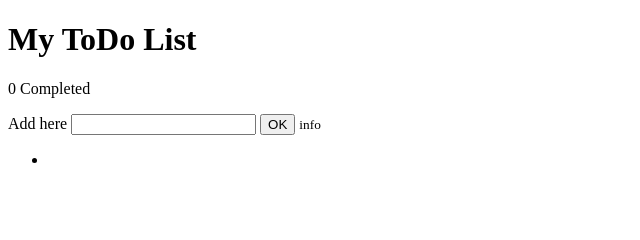
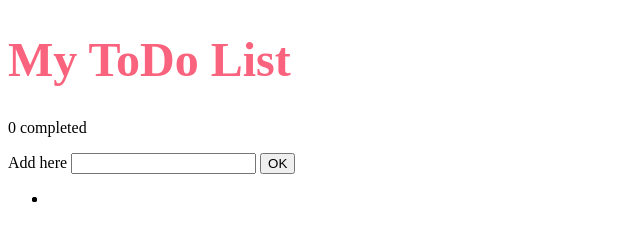
Before and after one commit to jacquelineolsson/to-do-app, a plain HTML site: page index.html in a window 1280 px wide. Both pictures are taken after a click on the button "OK". Shown: the whole page, without its empty margins (0-640 px from the left). Drawn offline with Linux system fonts and the light colour scheme.

Commit message:
knapp och inpuit-en början

```diff
--- a/index.html
+++ b/index.html
@@ -11,16 +11,15 @@
 
 <body>
 <h1>My ToDo List</h1>
-<p>0 Completed</p>
-<label for="input">Add here</label>
-<input type="text" id="input">
+<p>0 completed</p>
+<label for="todo-input">Add here</label>
+<input type="text" id="todo-input">
 
 <button type="button">OK</button>
 
-<small>info</small>
+<small id="infoText"></small>
 
 <ul>
-    <li>
 </ul>
 
 
--- a/script.js
+++ b/script.js
@@ -1,15 +1,30 @@
 
 
-const addTodoBtn = documnt.querySelector("button");
+// declare variables
+const addTodoBtn = document.querySelector("button");
+const list = document.querySelector("ul");
+const input = document.querySelector("#todo-input");
+const infoText = document.querySelector("#infoText");
+
 
 addTodoBtn.addEventListener(
+    "click",
+    addTodoItem
+);
 
 
-);
-
+// function to add a item to the list
 function addTodoItem(){
 
-"click",
-addTodoItem
+infoText.textContent = "";
+const text = input.value;
+
+
+const listItem = document.createElement("li");
+list.appendChild(listItem);
+
+const itemlabel = document.createElement("li");
+itemlabel.textContent = text;
+listItem.appendChild(itemlabel);
 
 }
--- a/style.css
+++ b/style.css
@@ -0,0 +1,6 @@
+
+
+h1 {
+    color: rgb(250, 99, 125);
+    font-size: 300%;
+}
```
